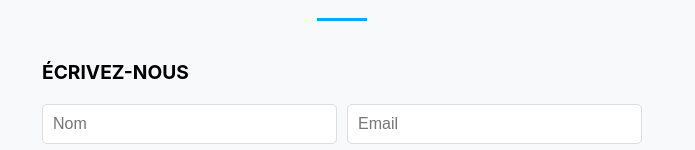
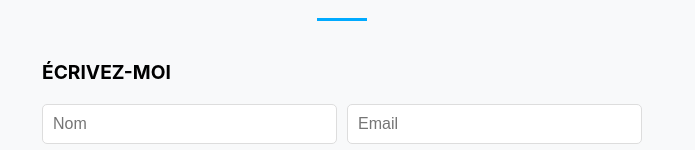
Before and after one commit to Meerwaan/portfoliov2, a React (Create React App) app: page / in a window 1280 px wide. Shown: the part 5819-5969 px from the top of the page, without its empty margins (423-1118 px from the left). Built offline with nearby package versions, Linux system fonts and the light colour scheme.

Commit message:
Update Contact.js

```diff
--- a/src/Components/Home/Contact/Contact.js
+++ b/src/Components/Home/Contact/Contact.js
@@ -47,7 +47,7 @@ function Contact() {
             <h2 className="contact-title">Contactez-moi</h2>
             <div className="contact-content">
                 <div className="contact-form">
-                    <h3>ÉCRIVEZ-NOUS</h3>
+                    <h3>ÉCRIVEZ-MOI</h3>
                     <form ref={form} onSubmit={sendEmail}>
                         <div className="form-group">
                             <input type="text" name="from_name" placeholder="Nom" required />
```
